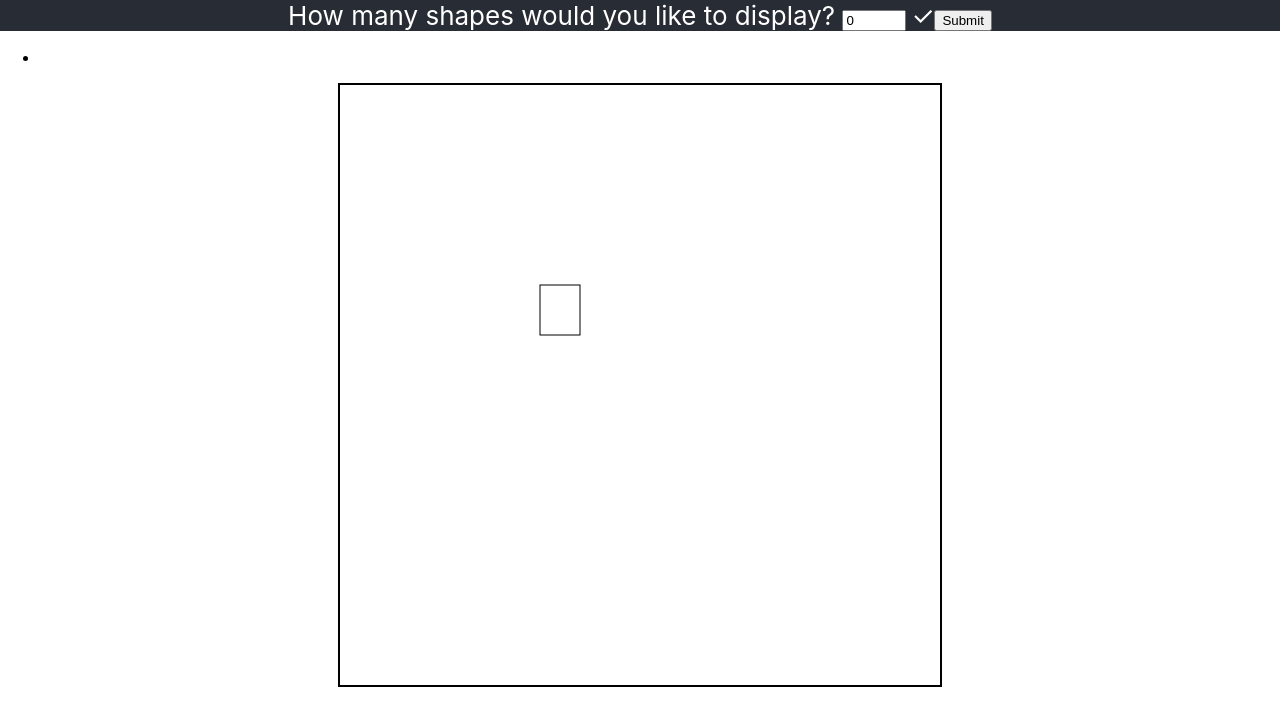
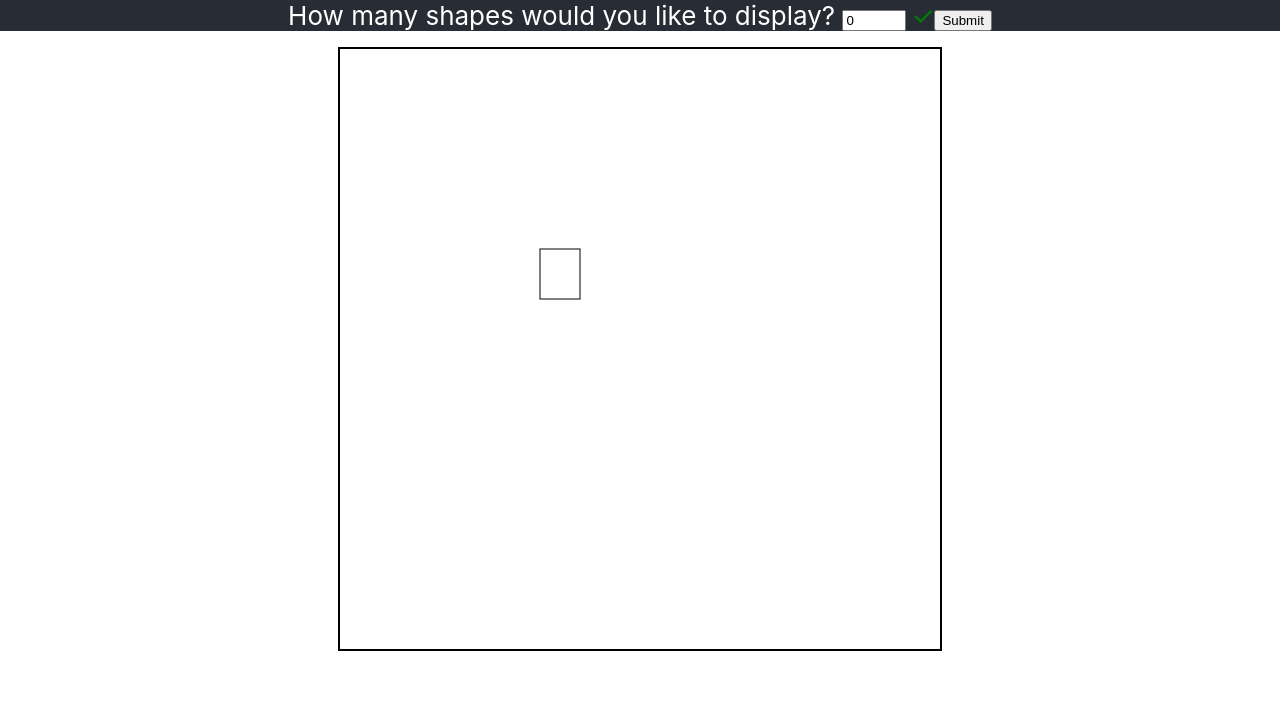
Before and after one commit to marysonthego/capxdemo, a React (Create React App) app: page / in a window 1280 px wide. Shown: the top 726 px of the page. Built offline with nearby package versions, Linux system fonts and the light colour scheme; the HTML template or start-up script is replaced by a standard one.

Commit message:
canvas work part 1

```diff
--- a/src/App.css
+++ b/src/App.css
@@ -32,16 +32,19 @@ div {
 }
 
 ul li {
-  color: black;
+
+  justify-content: left;
 }
 
 input:invalid + span::after {
   content: "✖";
+  color: red;
   padding-left: 5px;
 }
 
 input:valid + span::after {
   content: "✓";
+  color: green;
   padding-left: 5px;
 }
 
--- a/src/App.js
+++ b/src/App.js
@@ -1,43 +1,10 @@
-// import { useState } from 'react';
-
-// let nextId = 0;
-
-// export default function List() {
-//   const [name, setName] = useState('');
-//   const [artists, setArtists] = useState([]);
-
-//   return (
-//     <>
-//       <h1>Inspiring sculptors:</h1>
-//       <input
-//         value={name}
-//         onChange={e => setName(e.target.value)}
-//       />
-//       <button onClick={() => {
-//         setName('');
-//         setArtists([
-//           ...artists,
-//           { id: nextId++, name: name }
-//         ]);
-//       }}>Add</button>
-//       <ul>
-//         {artists.map(artist => (
-//           <li key={artist.id}>{artist.name}</li>
-//         ))}
-//       </ul>
-//     </>
-//   );
-// }
-
 import { createRef, forwardRef, useEffect, useRef, useState } from "react";
-//import { MyCanvas } from "./MyCanvas";
 import "./App.css";
 
 function App() {
   const [total, setTotal] = useState(0);
   const [shapes, setShapes] = useState([]);
   const ref = useRef(null);
-  const newShapes = [];
 
   const handleInput = (e) => {
     e.preventDefault();
@@ -45,46 +12,46 @@ function App() {
   };
 
   const createShapes = () => {
-    console.log(`createShapes Total=`, total);
+    //console.log(`createShapes Total=`, total);
 
     for (let i = 0; i < total; i++) {
+      let id = i;
       let x = getRandomIntInclusive(0, 800);
-      console.log(`createShapes random x =`, x);
+      //console.log(`createShapes random x =`, x);
 
       let y = getRandomIntInclusive(0, 800);
-      console.log(`random y =`, y);
+      //console.log(`random y =`, y);
 
       let size = getRandomIntInclusive(5, 15);
-      console.log(`random size =`, size);
+      //console.log(`random size =`, size);
 
       let type = getRandomIntInclusive(0, 2);
-      console.log(`random type =`, type);
+      //console.log(`random type =`, type);
 
       let r = getRandomIntInclusive(0, 255).toString(16).toUpperCase();
       if (r.length === 1) {
         r = "0".concat(r);
       }
-      console.log(`random color R =`, r);
+      //console.log(`random color R =`, r);
 
       let g = getRandomIntInclusive(0, 255).toString(16).toUpperCase();
       if (g.length === 1) {
         g = "0".concat(g);
       }
-      console.log(`random color g =`, g);
+      //console.log(`random color g =`, g);
 
       let b = getRandomIntInclusive(0, 255).toString(16).toUpperCase();
       if (b.length === 1) {
         b = "0".concat(b);
       }
-      console.log(`random color b =`, b);
+      //console.log(`random color b =`, b);
 
       let myColor = "#".concat(r, g, b);
-      console.log(`mycolor=`, myColor);
+      //let myColor = "".concat(r, g, b);
+      //console.log(`mycolor=`, myColor);
 
-      const shapeObj = { x, y, size, type, myColor };
-      console.log(`createShapes shapeObj=`, JSON.stringify(shapeObj));
-      newShapes.push(shapeObj);
-      console.log(`createShapes newShapes:`, newShapes);
+      const shapeObj = { id, x, y, size, type, myColor };
+      //console.log(`createShapes shapeObj=`, JSON.stringify(shapeObj));
       setShapes(
         shapes => [...shapes, shapeObj],
         );
@@ -102,9 +69,24 @@ function App() {
     useEffect(() => {
       if (ref.current) {
         const ctx = ref.current.getContext("2d");
+        shapes.forEach(el => {
+          switch (el.type) {
+            case '0':
+              console.log('case 0');
+              break;
+            case 1:
+              console.log('case 1');
+              break;
+            case 2:
+              console.log('case 2');
+              break;
+            default:
+            break;
+          }
+        });
         ctx.strokeRect(200, 200, 40, 50);
-      }
-    });
+      };
+    }, [ref]);
 
     return (
       <>
@@ -152,12 +134,10 @@ function App() {
       </header>
       <div>
       <ul>
+        {
+        shapes.map(({id, x, y, size, type, myColor}) => (
 
-          <li>{newShapes}</li>
-        {
-        shapes.map(({x, y, size, type, myColor}) => (
-
-          <li key={x}>x= {x} y={y} size={size} type={type} color={myColor}</li>
+          <li key={id} color={myColor}>x={x} y={y} size={size} type={type} color={myColor}</li>
 
         ))
         }
```
